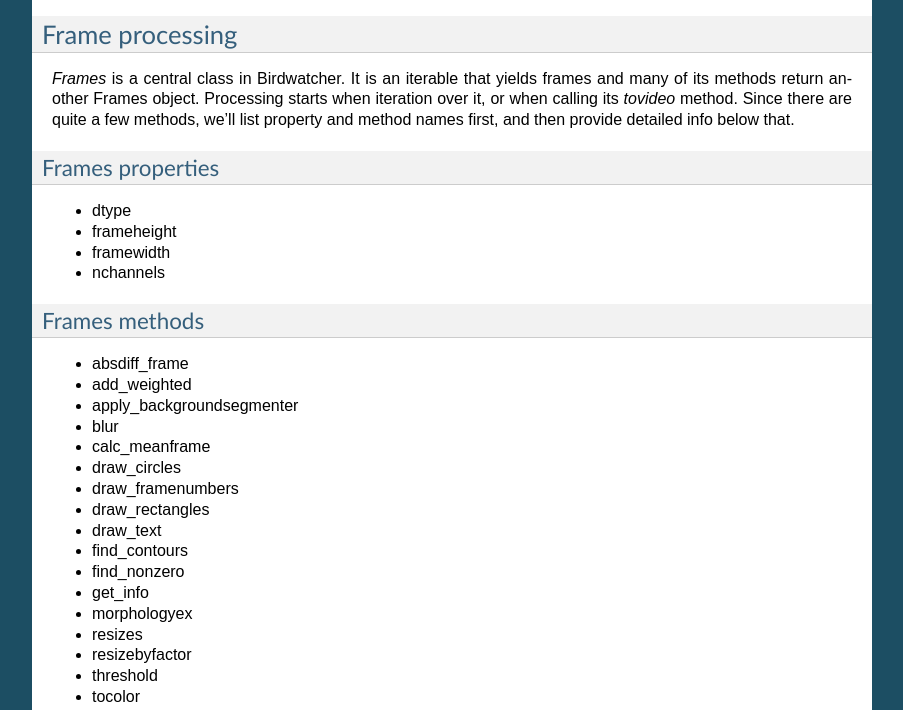
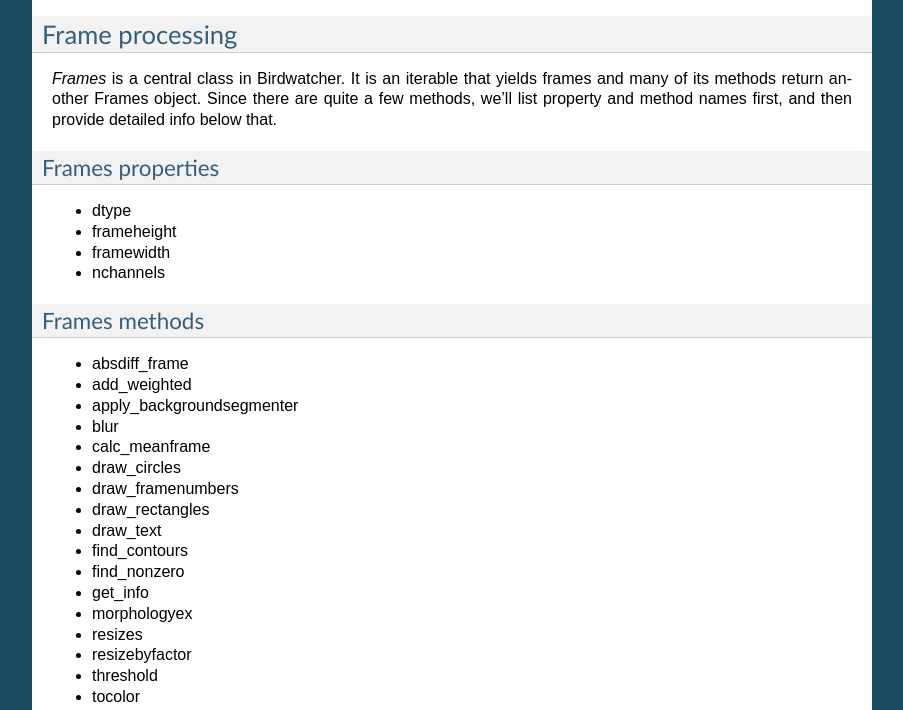
Before and after one commit to gbeckers/Birdwatcher, a Sphinx documentation site: the page built from docs/api.rst, in a window 1280 px wide and 900 px high, scrolled down 549 px, cut to the strip 190-900 px from the top of the window. Shown: the whole strip, without its empty margins (198-1101 px from the left). Built offline with Sphinx 7.4.7, drawn with Linux system fonts in a browser that asks for light colours.

Commit message:
solve methods list in docstring

```diff
--- a/docs/api.rst
+++ b/docs/api.rst
@@ -20,8 +20,7 @@
 ================
 
 `Frames` is a central class in Birdwatcher. It is an iterable that yields
-frames and many of its methods return another Frames object. Processing
-starts when iteration over it, or when calling its `tovideo` method. Since
+frames and many of its methods return another Frames object. Since
 there are quite a few methods, we'll list property and method names first,
 and then provide detailed info below that.
 
```
